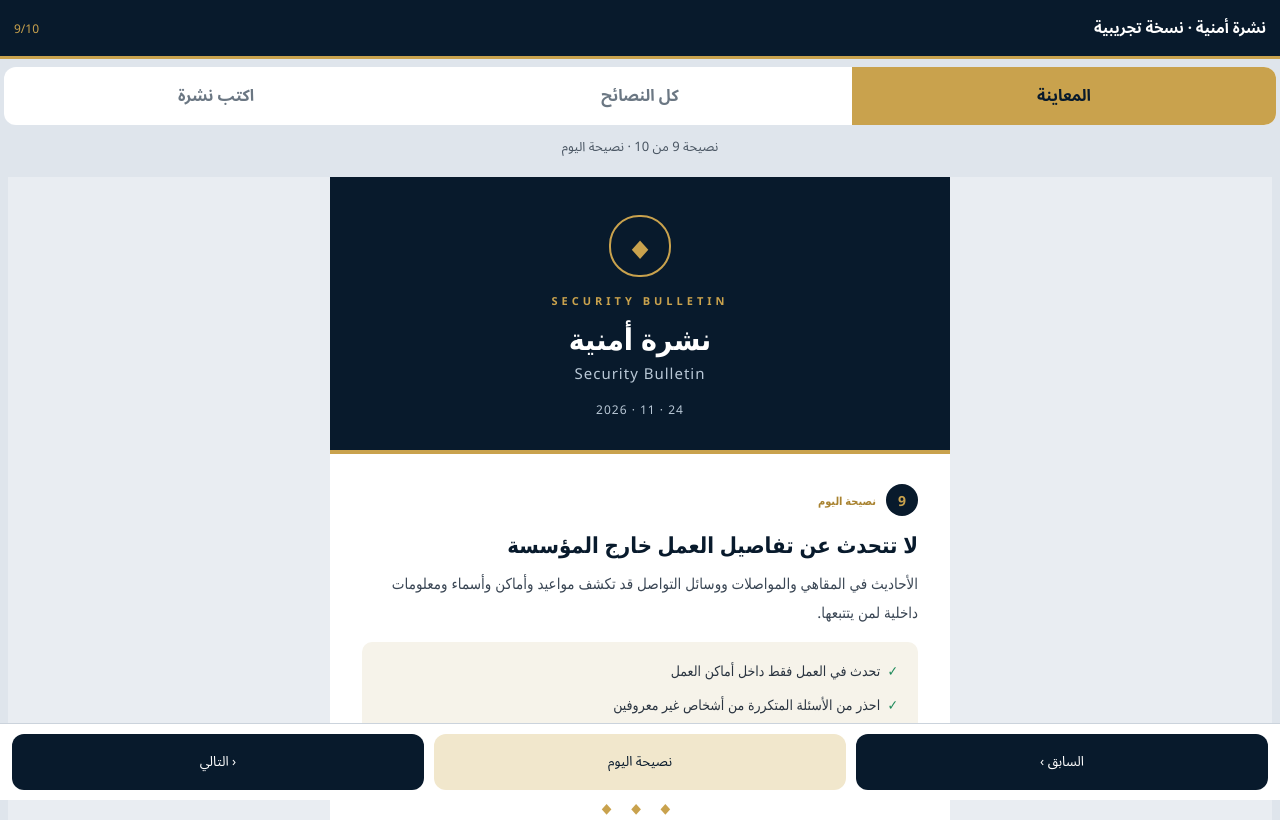
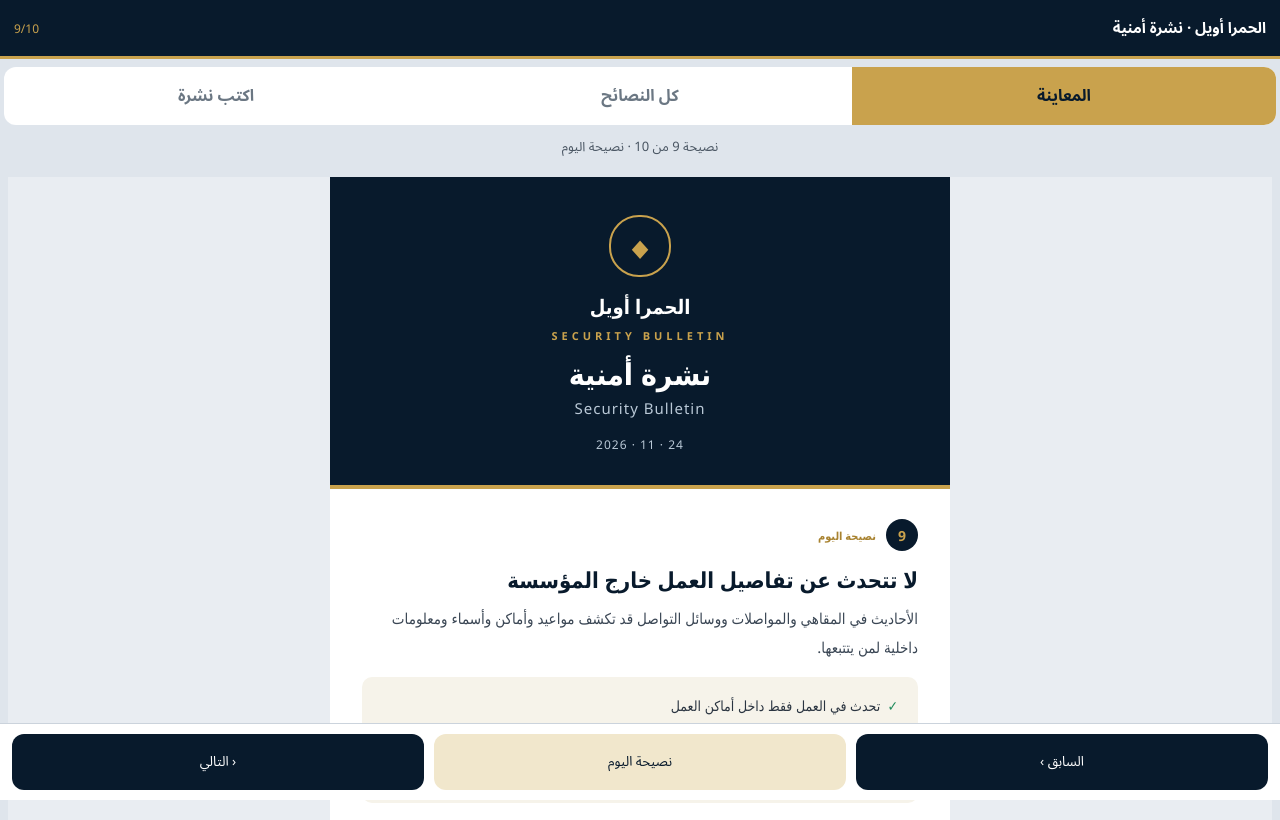
Before and after one commit to adriano-ayman22/security-brief, a plain HTML site: page index.html in a window 1280 px wide. Shown: the top 820 px of the page. Drawn offline with Linux system fonts and the light colour scheme.

Commit message:
Update security bulletin text in index.html

```diff
--- a/index.html
+++ b/index.html
@@ -20,7 +20,7 @@ body{margin:0;background:#dfe5ec;font-family:'Segoe UI','Noto Sans Arabic',Tahom
 .credit{text-align:center;color:#6b7783;font-size:13px;line-height:1.8;padding:18px 10px 6px}.credit br+span{display:inline-block}
 .cnt{text-align:center;color:#4a5663;font-size:13px;margin:6px}
 </style></head><body>
-<div class="bar"><b>نشرة أمنية · نسخة تجريبية</b><span id="cn"></span></div>
+<div class="bar"><b>الحمرا أويل · نشرة أمنية</b><span id="cn"></span></div>
 <div class="tabs"><div id="t1" class="on">المعاينة</div><div id="t2">كل النصائح</div><div id="t3">اكتب نشرة</div></div>
 <div class="cnt" id="cap"></div>
 <div id="view" class="pad"></div>
@@ -70,7 +70,8 @@ function emailHTML(tip,n,dateStr,sender){
  +'<table role="presentation" width="620" cellpadding="0" cellspacing="0" border="0" bgcolor="#ffffff" style="width:100%;max-width:620px;">'
  +'<tr><td align="center" bgcolor="#081a2c" style="padding:38px 24px 32px 24px;border-bottom:4px solid #c9a24d;">'
  +'<table role="presentation" cellpadding="0" cellspacing="0" border="0" align="center"><tr><td width="58" height="58" align="center" style="border:2px solid #c9a24d;border-radius:30px;color:#c9a24d;font-size:24px;'+F+'">&#9670;</td></tr></table>'
- +'<div style="'+F+'font-size:11px;letter-spacing:4px;color:#c9a24d;font-weight:bold;padding-top:16px;">SECURITY BULLETIN</div>'
+ +'<div style="'+F+'font-size:20px;color:#ffffff;font-weight:bold;padding-top:16px;">الحمرا أويل</div>'
+ +'<div style="'+F+'font-size:11px;letter-spacing:4px;color:#c9a24d;font-weight:bold;padding-top:8px;">SECURITY BULLETIN</div>'
  +'<div style="'+F+'font-size:30px;color:#ffffff;font-weight:bold;padding:10px 0 4px 0;">نشرة أمنية</div>'
  +'<div style="'+F+'font-size:15px;color:#b9c8d6;letter-spacing:1px;">Security Bulletin</div>'
  +'<div style="'+F+'font-size:12px;color:#b9c8d6;letter-spacing:1px;padding-top:18px;">'+esc(dateStr)+'</div></td></tr>'
```
